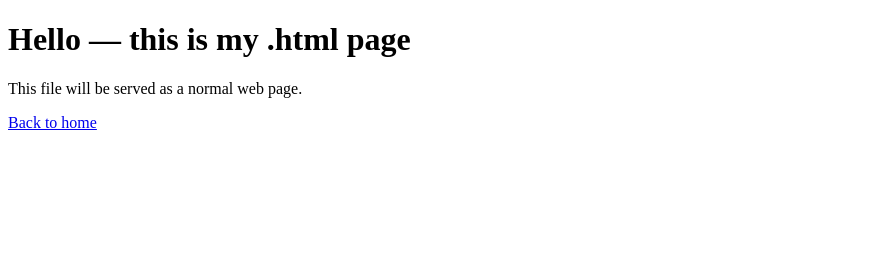
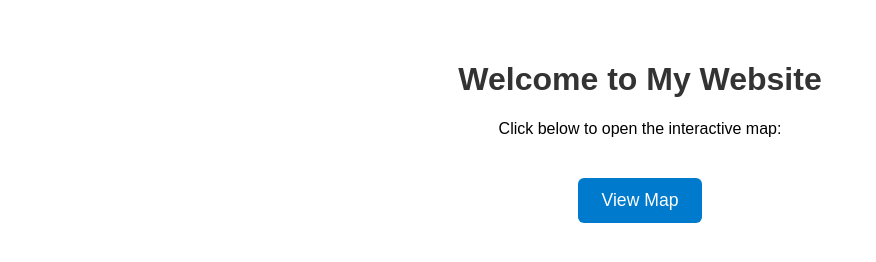
Before and after one commit to Arnie-JeSuis92/Kart, a plain HTML site: page index.html in a window 1280 px wide. Shown: the whole page, without its empty margins (0-876 px from the left). Drawn offline with Linux system fonts and the light colour scheme.

Commit message:
Changed code index.html

```diff
--- a/index.html
+++ b/index.html
@@ -1,13 +1,37 @@
 <!doctype html>
 <html lang="en">
 <head>
-    <meta charset="utf-8" />
-    <meta name="viewport" content="width=device-width,initial-scale=1" />
-    <title>My Page</title>
+  <meta charset="utf-8" />
+  <meta name="viewport" content="width=device-width,initial-scale=1" />
+  <title>Welcome</title>
+  <style>
+    body {
+      font-family: Arial, sans-serif;
+      text-align: center;
+      padding: 2rem;
+    }
+    h1 {
+      color: #333;
+    }
+    a.button {
+      display: inline-block;
+      margin-top: 1.5rem;
+      padding: 0.75rem 1.5rem;
+      font-size: 1.1rem;
+      text-decoration: none;
+      background: #007acc;
+      color: white;
+      border-radius: 6px;
+      transition: background 0.3s;
+    }
+    a.button:hover {
+      background: #005f99;
+    }
+  </style>
 </head>
 <body>
-    <h1>Hello — this is my .html page</h1>
-    <p>This file will be served as a normal web page.</p>
-    <p><a href="/qgis2web.html">Back to home</a></p>
+  <h1>Welcome to My Website</h1>
+  <p>Click below to open the interactive map:</p>
+  <a href="qgis2web.html" class="button">View Map</a>
 </body>
 </html>
```
